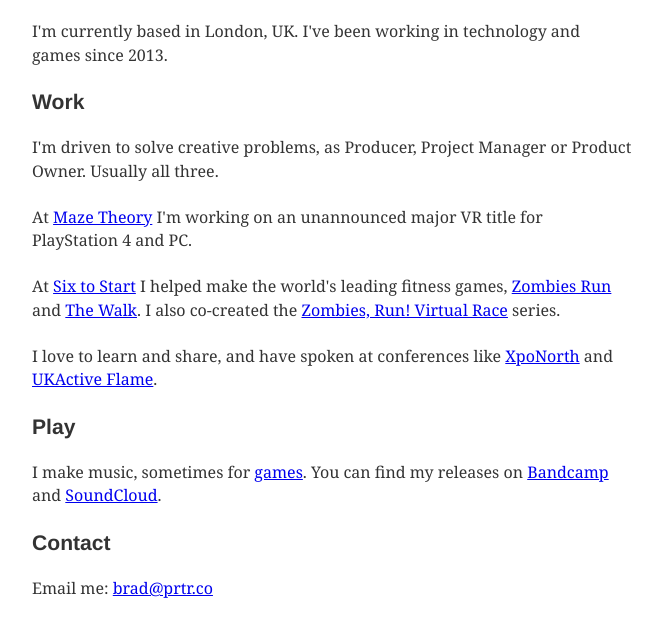
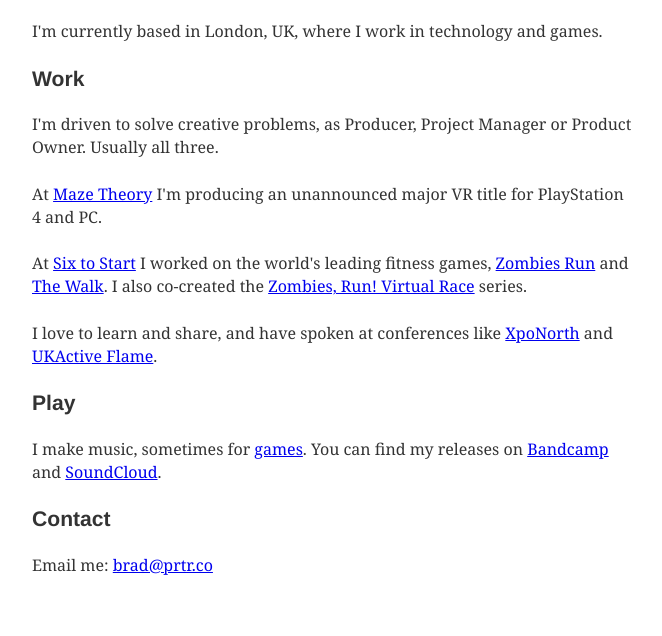
Before and after one commit to bradprtr/prtrco, a Gatsby site: page / in a window 1280 px wide. Shown: the part 86-722 px from the top of the page, without its empty margins (308-970 px from the left). Built offline with nearby package versions, Linux system fonts and the light colour scheme; Gatsby itself is replaced by a stand-in of ours.

Commit message:
fif 🎺

```diff
--- a/src/pages/index.js
+++ b/src/pages/index.js
@@ -11,11 +11,11 @@
     </Helmet>
         <h1>Hi, I'm Brad.</h1>
         <div>
-            <p>I'm currently based in London, UK. I've been working in technology and games since 2013.</p>
+            <p>I'm currently based in London, UK, where I work in technology and games.</p>
             <h3>Work</h3>
             <p>I'm driven to solve creative problems, as Producer, Project Manager or Product Owner. Usually all three.</p>
-            <p>At <a href="https://www.maze-theory.com" target="_blank" rel="noopener">Maze Theory</a> I'm working on an unannounced major VR title for PlayStation 4 and PC.</p>
-            <p>At <a href="https://www.sixtostart.com" target="_blank" rel="noopener">Six to Start</a> I helped make the world's leading fitness games, <a href="https://itunes.apple.com/gb/app/zombies-run/id503519713" target="_blank" rel="noopener">Zombies Run</a> and <a href="https://itunes.apple.com/gb/app/walk-fitness-tracker-game/id678971662" target="_blank" rel="noopener">The Walk</a>. I also co-created the <a href="https://www.zombiesvirtualrace.com" target="_blank" rel="noopener">Zombies, Run! Virtual Race</a> series.</p>
+            <p>At <a href="https://www.maze-theory.com" target="_blank" rel="noopener">Maze Theory</a> I'm producing an unannounced major VR title for PlayStation 4 and PC.</p>
+            <p>At <a href="https://www.sixtostart.com" target="_blank" rel="noopener">Six to Start</a> I worked on the world's leading fitness games, <a href="https://itunes.apple.com/gb/app/zombies-run/id503519713" target="_blank" rel="noopener">Zombies Run</a> and <a href="https://itunes.apple.com/gb/app/walk-fitness-tracker-game/id678971662" target="_blank" rel="noopener">The Walk</a>. I also co-created the <a href="https://www.zombiesvirtualrace.com" target="_blank" rel="noopener">Zombies, Run! Virtual Race</a> series.</p>
             <p>I love to learn and share, and have spoken at conferences like <a href="https://xponorth.co.uk" target="_blank" rel="noopener">XpoNorth</a> and <a href="https://www.ukactive.com" target="_blank" rel="noopener">UKActive Flame</a>.</p>
             <h3>Play</h3>
             <p>I make music, sometimes for <a href="https://store.steampowered.com/app/346460/Vector_36/" target="_blank" rel="noopener">games</a>. You can find my releases on <a href="https://music.equatr.co.uk/" target="_blank" rel="noopener">Bandcamp</a> and <a href="https://soundcloud.com/equatr" target="_blank" rel="noopener">SoundCloud</a>.</p>
```
